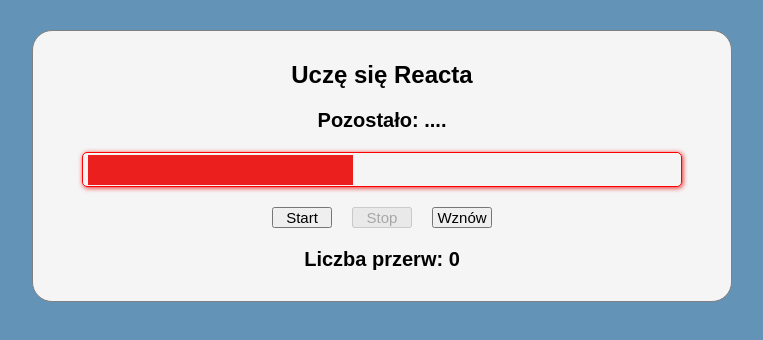
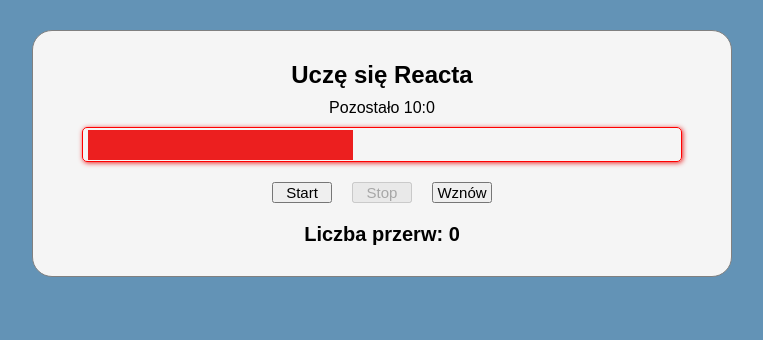
Before and after one commit to aniaj13/pomodoro_timer, a React (Create React App) app: page / in a window 1280 px wide. Shown: the top 340 px of the page, without its empty margins (258-1021 px from the left). Built offline with nearby package versions, Linux system fonts and the light colour scheme.

Commit message:
trying to implement clock - errors

```diff
--- a/src/App.js
+++ b/src/App.js
@@ -1,5 +1,13 @@
 import './App.css';
 import {Component} from "react";
+
+function Clock({minutes, seconds}) {
+    return(
+        <div>
+            Pozostało {minutes}:{seconds}
+        </div>
+    )
+}
 
 class TaskDisplayBox extends Component {
     constructor(props) {
@@ -8,7 +16,16 @@
             isRunning: false,
             isPaused: false,
             pauseCount: 0,
+            elapsedTimeInSeconds: 0,
         }
+    }
+
+    startTimer = () => {
+        this.intervalId = window.setInterval(() => {
+            this.setState((prevState) => ({
+                elapsedTimeInSeconds: prevState.elapsedTimeInSeconds + 0.1
+            }))
+        }, 100)
     }
 
     handleStart = () => {
@@ -16,12 +33,14 @@
             isRunning: true,
             isPaused: false,
         })
+        this.startTimer();
     }
 
     togglePause = () => {
         this.setState(
             function (prevState) {
                 const isPaused = this.state.isPaused
+                isPaused ? this.startTimer() : this.stopTimer()
                 return {
                     isPaused: !isPaused,
                     pauseCount: isPaused ? prevState.pauseCount : prevState.pauseCount + 1,
@@ -31,30 +50,47 @@
         )
     }
 
-
+    stopTimer = () => {
+        window.clearInterval(this.intervalId)
+    }
     handleStop = () => {
         this.setState({
             isRunning: false,
             isPaused: false,
             pauseCount: 0,
+            elapsedTimeInSeconds: 0
         })
+        this.stopTimer();
     }
 
+
+
     render() {
+        const {
+            isPaused,
+            isRunning,
+            pauseCount,
+            elapsedTimeInSeconds,
+        } = this.state
+
+        const totalTimeInSeconds = 600
+        const timeLeftInSeconds = totalTimeInSeconds - elapsedTimeInSeconds
+        const minutesLeft = Math.floor(timeLeftInSeconds / 60)
+        const secondsLeft = Math.floor(timeLeftInSeconds % 60)
         return (
             <div className='TaskDisplayBox'>
                 <h2 className='task_name'>Uczę się Reacta</h2>
-                <h3 className='time_left'>Pozostało: ....</h3>
-                <div className={`ProgressBar ${this.state.isPaused ? 'inactive' : ''}`}>
+                <Clock minutes={minutesLeft} seconds={secondsLeft}/>
+                <div className={`ProgressBar ${isPaused ? 'inactive' : ''}`}>
                     <div className='progress'></div>
                 </div>
                 <div className='control_buttons'>
-                    <button disabled={this.state.isRunning} onClick={this.handleStart}>Start</button>
-                    <button disabled={!this.state.isRunning && !this.state.isPaused} onClick={this.handleStop}>Stop
+                    <button disabled={isRunning} onClick={this.handleStart}>Start</button>
+                    <button disabled={!isRunning && !isPaused} onClick={this.handleStop}>Stop
                     </button>
-                    <button onClick={this.togglePause}> {this.state.isRunning ? 'Pauzuj' : 'Wznów'}</button>
+                    <button onClick={this.togglePause}> {isRunning ? 'Pauzuj' : 'Wznów'}</button>
                 </div>
-                <h3 className='breaks_counter'>Liczba przerw: {this.state.pauseCount}</h3>
+                <h3 className='breaks_counter'>Liczba przerw: {pauseCount}</h3>
             </div>
         )
     }
```
